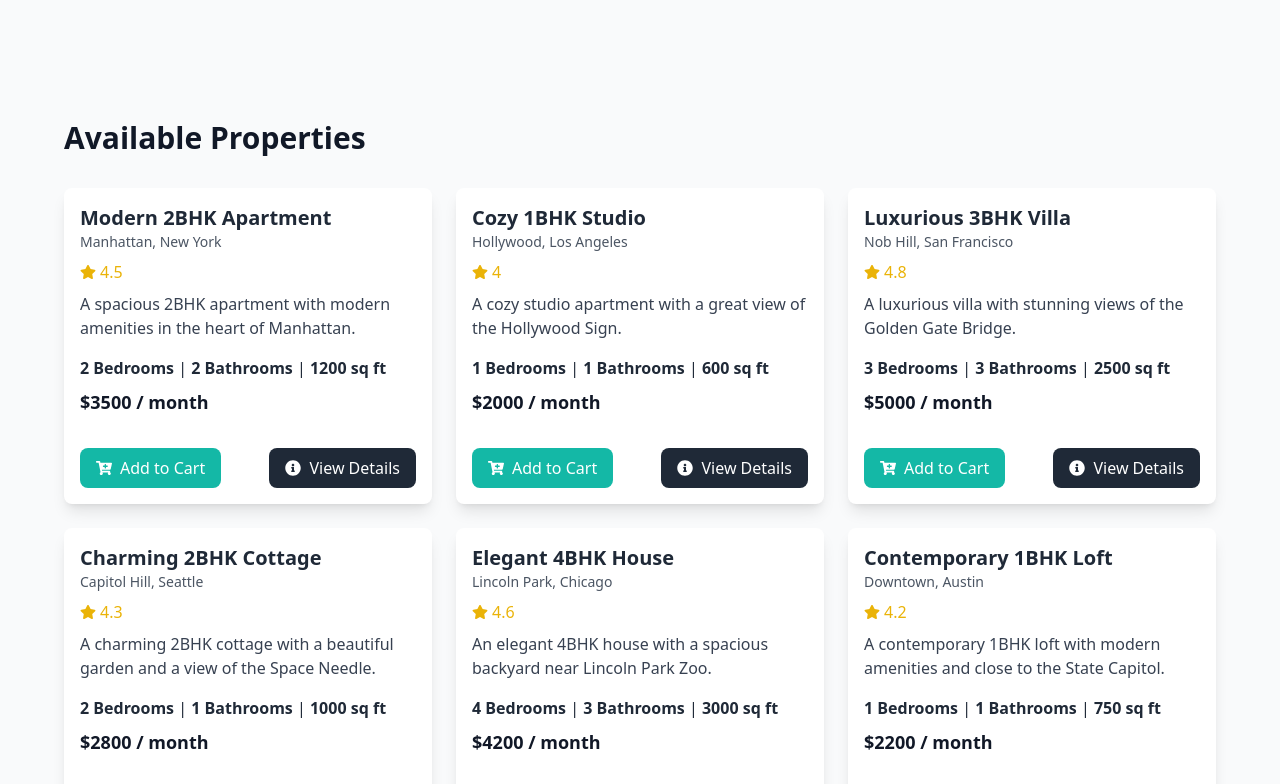
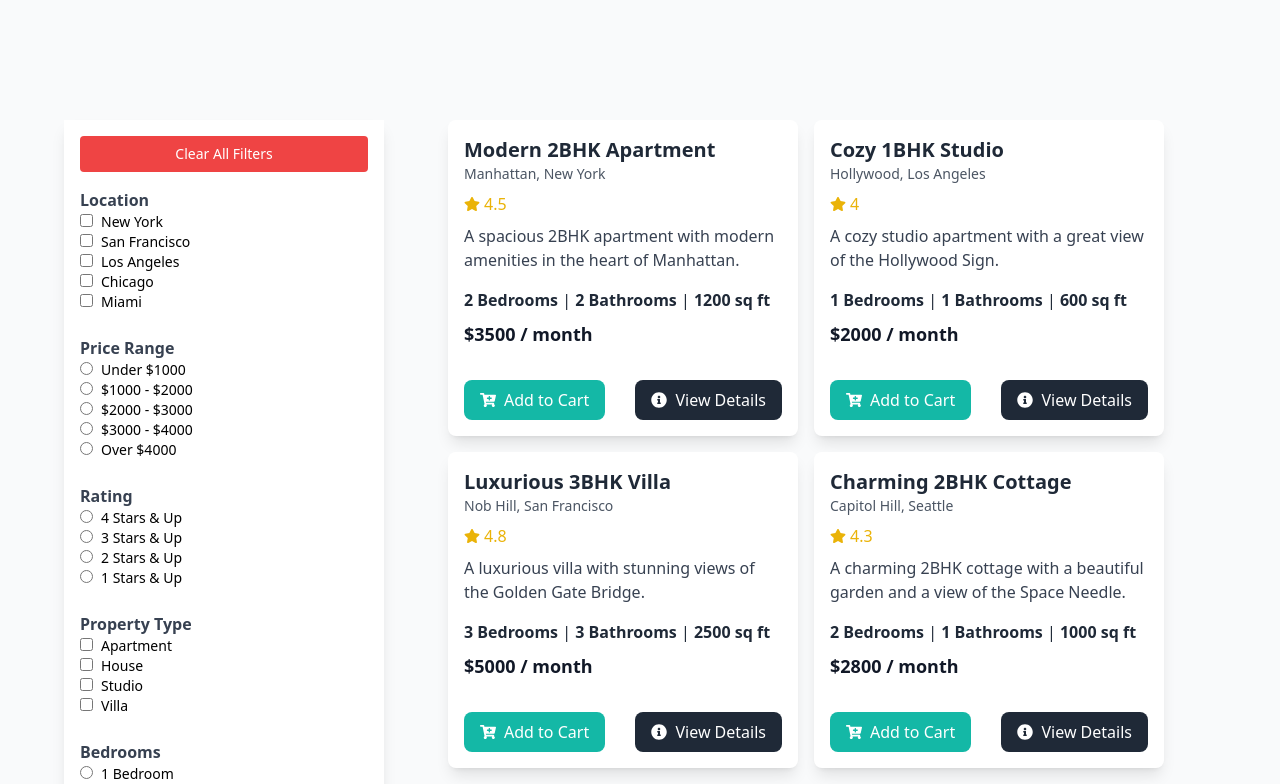
Before and after one commit to Ganesh-Patel/Rental-Plateform, a React (Vite) app: page / in a window 1280 px wide. Shown: the part 540-1324 px from the top of the page. Built offline with nearby package versions, Linux system fonts and the light colour scheme; no server answers.

Commit message:
Search and filters done

```diff
--- a/src/Components/AllPages/Properties/Properties.jsx
+++ b/src/Components/AllPages/Properties/Properties.jsx
@@ -1,15 +1,68 @@
-import React, { useContext } from 'react';
+import React, { useContext, useState } from 'react';
 import PropertyCard from './PropertyCard/PropertyCard';
-import {PropertiesContext} from '../../MyContext/PropertiesContext';
-
+import { PropertiesContext } from '../../MyContext/PropertiesContext';
+import { useSearch } from '../../MyContext/SearchContext';
+import FilterSidebar from '../../filters/FilterSidebar';
 
 function Properties() {
   const { properties } = useContext(PropertiesContext);
+  const { searchTerm } = useSearch();
+  const [filters, setFilters] = useState({
+    location: [],
+    price: '',
+    rating: '',
+    propertyType: [],
+    bedrooms: '',
+  });
+
+  const handleFilterChange = (updatedFilters) => {
+    setFilters(updatedFilters);
+  };
+
+  const filteredProperties = properties.filter((property) => {
+    const searchLower = searchTerm.toLowerCase();
+
+    const matchesSearchTerm = (
+      property.title.toLowerCase().includes(searchLower) ||
+      property.location.city.toLowerCase().includes(searchLower) ||
+      property.location.neighborhood.toLowerCase().includes(searchLower) ||
+      property.location.landmark.toLowerCase().includes(searchLower) ||
+      property.location.postalCode.toLowerCase().includes(searchLower) ||
+      property.price.toString().includes(searchTerm) ||
+      property.rating.toString().includes(searchTerm) ||
+      property.owner.name.toLowerCase().includes(searchLower) ||
+      property.owner.contact.toLowerCase().includes(searchLower) ||
+      property.owner.phone.includes(searchTerm) ||
+      property.listedBy.toLowerCase().includes(searchLower) ||
+      property.ownedBy.toLowerCase().includes(searchLower) ||
+      property.type.toLowerCase().includes(searchLower) ||
+      property.bedrooms.toString().includes(searchTerm) ||
+      property.bathrooms.toString().includes(searchTerm) ||
+      property.squareFeet.toString().includes(searchTerm) ||
+      property.availability.toLowerCase().includes(searchLower) ||
+      property.description.toLowerCase().includes(searchLower)
+    );
+
+    const matchesFilters = (
+      (filters.location.length === 0 || filters.location.includes(property.location.city)) &&
+      (filters.propertyType.length === 0 || filters.propertyType.includes(property.type)) &&
+      (filters.price === '' || property.price <= parseFloat(filters.price)) &&
+      (filters.rating === '' || property.rating >= parseFloat(filters.rating)) &&
+      (filters.bedrooms === '' || property.bedrooms >= parseInt(filters.bedrooms))
+    );
+
+    return matchesSearchTerm && matchesFilters;
+  });
+
   return (
-    <div className="max-w-7xl mx-auto py-12 px-4 sm:px-6 lg:px-8 mt-8">
-      <h2 className="text-3xl font-extrabold text-gray-900 mb-8">Available Properties</h2>
-      <div className="grid grid-cols-1 sm:grid-cols-2 lg:grid-cols-3 gap-6">
-        {properties.map((property, index) => (
+    <div className="flex gap-16 justify-between max-w-7xl mx-auto py-12 px-4 sm:px-6 lg:px-8 mt-8">
+      <div className="">
+        <FilterSidebar filters={filters} onFilterChange={handleFilterChange} />
+      </div>
+      <div className="flex-1">
+        <div className="flex flex-wrap gap-4 ">
+        {filteredProperties.length > 0 ? (
+            filteredProperties.map((property, index) => (
               <PropertyCard
                 key={index}
                 id={property.id}
@@ -22,7 +75,13 @@ function Properties() {
                 squareFeet={property.squareFeet}
                 description={property.description}
               />
-        ))}
+            ))
+          ) : (
+            <div className="flex items-center justify-center min-h-[200px] text-center text-gray-500">
+              <p className="text-lg font-semibold">Sorry, no properties found for the selected filters. Please adjust your filters or search terms.</p>
+            </div>
+          )}
+        </div>
       </div>
     </div>
   );
--- a/src/Components/AllPages/Properties/PropertyCard/PropertyCard.jsx
+++ b/src/Components/AllPages/Properties/PropertyCard/PropertyCard.jsx
@@ -44,7 +44,7 @@ function PropertyCard({ title, location, price, rating, bedrooms, bathrooms, squ
   };
 
   return (
-    <div className="bg-white p-4 rounded-lg shadow-lg transition-transform transform hover:scale-105 hover:shadow-xl">
+    <div className="bg-white p-4 rounded-lg shadow-lg transition-transform transform hover:scale-105 hover:shadow-xl w-[350px]">
       {/* Property Details */}
       <div className="flex flex-col items-start">
         <h2 className="text-xl font-bold text-gray-800">{title}</h2>
@@ -63,11 +63,11 @@ function PropertyCard({ title, location, price, rating, bedrooms, bathrooms, squ
       </div>
 
       {/* Buttons */}
-      <div className="flex justify-between items-center mt-4">
+      <div className="flex justify-between gap-4 items-center mt-4">
         {!fromCartPage ? (
           <>
             <button
-              className="bg-teal-500 text-white py-2 px-4 rounded-lg flex items-center hover:bg-teal-600 transition duration-300 ease-in-out"
+              className="bg-teal-500 text-white py-2 px-4 rounded-lg flex items-center hover:bg-teal-600 transition duration-300 ease-in-out "
               onClick={() => addToCart({ title, location, price, rating, bedrooms, bathrooms, squareFeet, description, id })}
             >
               <FaCartPlus className="mr-2" />
--- /dev/null
+++ b/src/Components/Data/filterOptions.js
@@ -0,0 +1,59 @@
+export const filterOptions = [
+  {
+    label: "Location",
+    type: "checkbox",
+    options: [
+      { value: "New York", label: "New York" },
+      { value: "San Francisco", label: "San Francisco" },
+      { value: "Los Angeles", label: "Los Angeles" },
+      { value: "Chicago", label: "Chicago" },
+      { value: "Miami", label: "Miami" },
+      // Add more locations as needed
+    ],
+  },
+  {
+    label: "Price Range",
+    type: "radio",
+    name: "price",
+    options: [
+      { value: "Under $1000", label: "Under $1000" },
+      { value: "$1000 - $2000", label: "$1000 - $2000" },
+      { value: "$2000 - $3000", label: "$2000 - $3000" },
+      { value: "$3000 - $4000", label: "$3000 - $4000" },
+      { value: "Over $4000", label: "Over $4000" },
+    ],
+  },
+  {
+    label: "Rating",
+    type: "radio",
+    name: "rating",
+    options: [
+      { value: "4 & Up", label: "4 Stars & Up" },
+      { value: "3 & Up", label: "3 Stars & Up" },
+      { value: "2 & Up", label: "2 Stars & Up" },
+      { value: "1 & Up", label: "1 Stars & Up" },
+    ],
+  },
+  {
+    label: "Property Type",
+    type: "checkbox",
+    options: [
+      { value: "Apartment", label: "Apartment" },
+      { value: "House", label: "House" },
+      { value: "Studio", label: "Studio" },
+      { value: "Villa", label: "Villa" },
+      // Add more property types as needed
+    ],
+  },
+  {
+    label: "Bedrooms",
+    type: "radio",
+    name: "bedrooms",
+    options: [
+      { value: "1", label: "1 Bedroom" },
+      { value: "2", label: "2 Bedrooms" },
+      { value: "3", label: "3 Bedrooms" },
+      { value: "4", label: "4+ Bedrooms" },
+    ],
+  },
+];
--- a/src/Components/Footer/Footer.jsx
+++ b/src/Components/Footer/Footer.jsx
@@ -4,7 +4,7 @@ import logo from '../../assets/totality_logo.png';
 
 function Footer() {
   return (
-    <footer className="bg-black text-gray-300 py-8">
+    <footer className="bg-black text-gray-300 py-8  w-full">
       <div className="max-w-7xl mx-auto px-4 sm:px-6 lg:px-8">
         {/* Container for the sections */}
         <div className="flex flex-wrap justify-center md:justify-between items-start space-y-8 md:space-y-0">
--- a/src/Components/Header/Nav/Nav.jsx
+++ b/src/Components/Header/Nav/Nav.jsx
@@ -2,8 +2,11 @@ import React, { useState } from 'react';
 import { Link, useLocation } from 'react-router-dom';
 import { FiHome, FiShoppingCart, FiUser, FiList, FiSearch } from 'react-icons/fi';
 import logo from '../../../assets/totality_logo.png';
+import { useSearch } from '../../MyContext/SearchContext';
+
 
 function Nav() {
+    const { searchTerm, setSearchTerm } = useSearch();
     const [isOpen, setIsOpen] = useState(false);
     const location = useLocation();
 
@@ -26,6 +29,8 @@ function Nav() {
                             <input
                                 type="search"
                                 placeholder="Search..."
+                                value={searchTerm}
+                                onChange={(e) => setSearchTerm(e.target.value)}
                                 className="bg-gray-500 text-gray-100 rounded-full pl-10 pr-3 py-2 focus:outline-none focus:shadow-outline w-64 h-8"
                             />
                             <span className="absolute inset-y-0 left-0 flex items-center pl-3">
--- a/src/Components/Home/home.jsx
+++ b/src/Components/Home/home.jsx
@@ -1,15 +1,18 @@
 import React from 'react';
 import Features from '../AllPages/Features/Features.jsx';
 import Properties from '../AllPages/Properties/Properties.jsx';
+import { useNavigate } from 'react-router-dom';
+import FilterSidebar from '../filters/FilterSidebar.jsx';
 
 function Home() {
+  const navigate=useNavigate()
   return (
     <div className="bg-slate-100 min-h-screen flex flex-col mt-8">
       {/* Hero Section */}
       <section className="bg-teal-500 text-white h-64 flex flex-col justify-center items-center text-center">
         <h1 className="text-4xl font-bold mb-4">Welcome to Our Real Estate Platform</h1>
         <p className="text-lg mb-6">Find your dream property with ease.</p>
-        <button className="bg-white text-teal-500 px-6 py-2 rounded-lg font-medium">
+        <button className="bg-white text-teal-500 px-6 py-2 rounded-lg font-medium" onClick={() => navigate('/properties') }>
           Get Started
         </button>
       </section>
@@ -20,6 +23,7 @@ function Home() {
 
       {/* Featured Properties Section */}
       <section className="py-12 px-4 sm:px-6 lg:px-8 bg-gray-50">
+
        <Properties />
       </section>
 
--- /dev/null
+++ b/src/Components/MyContext/SearchContext.jsx
@@ -0,0 +1,17 @@
+import React, { createContext, useContext, useState } from 'react';
+
+const SearchContext = createContext();
+
+export function useSearch() {
+    return useContext(SearchContext);
+}
+
+export function SearchProvider({ children }) {
+    const [searchTerm, setSearchTerm] = useState('');
+
+    return (
+        <SearchContext.Provider value={{ searchTerm, setSearchTerm }}>
+            {children}
+        </SearchContext.Provider>
+    );
+}
--- /dev/null
+++ b/src/Components/filters/FilterSidebar.jsx
@@ -0,0 +1,118 @@
+import React, { useState } from 'react';
+import { filterOptions } from '../Data/filterOptions'; // Adjust the path as necessary
+
+const FilterSidebar = ({ filters = {}, onFilterChange }) => {
+  const [showAll, setShowAll] = useState({
+    location: false,
+    propertyType: false,
+  });
+
+  const handleFilterChange = (filterType, value) => {
+    const updatedFilters = { ...filters };
+
+    if (filterType === 'location' || filterType === 'propertyType') {
+      if (!Array.isArray(updatedFilters[filterType])) {
+        updatedFilters[filterType] = [];
+      }
+
+      if (updatedFilters[filterType].includes(value)) {
+        updatedFilters[filterType] = updatedFilters[filterType].filter((item) => item !== value);
+      } else {
+        updatedFilters[filterType].push(value);
+      }
+    } else {
+      const filterName = filterType.replace(/[\s_.,]+/g, '').toLowerCase();
+      updatedFilters[filterName] = value;
+    }
+
+    onFilterChange(updatedFilters);
+  };
+
+  const clearAllFilters = () => {
+    onFilterChange({
+      location: [],
+      price: '',
+      rating: '',
+      propertyType: [],
+      bedrooms: '',
+    });
+  };
+
+  const renderOptions = (options, type, filterType) => {
+    if (!Array.isArray(options)) {
+      return null;
+    }
+
+    if (type === 'checkbox') {
+      return options.map((option, index) => (
+        <label key={index} className="block text-sm">
+          <input
+            type="checkbox"
+            className="mr-2"
+            onChange={() => handleFilterChange(filterType, option.value)}
+            checked={filters[filterType]?.includes(option.value) || false}
+          />
+          {option.label}
+        </label>
+      ));
+    }
+
+    if (type === 'radio') {
+      return options.map((option, index) => (
+        <label key={index} className="block text-sm">
+          <input
+            type="radio"
+            className="mr-2"
+            name={filterType}
+            onChange={() => handleFilterChange(filterType, option.value)}
+            checked={filters[filterType] === option.value}
+          />
+          {option.label}
+        </label>
+      ));
+    }
+
+    return null;
+  };
+
+  return (
+    <div className="h-[calc(100vh-8vh)] w-[25vw] overflow-y-auto bg-white shadow-lg p-4">
+      <button
+        className="mb-4 p-2 w-full bg-red-500 text-white text-sm rounded"
+        onClick={clearAllFilters}
+      >
+        Clear All Filters
+      </button>
+      {filterOptions.map((filter, index) => {
+        const isExpandable = filter.label === 'Location' || filter.label === 'Property Type';
+        const showMore = showAll[filter.label.toLowerCase().replace(' ', '')];
+
+        return (
+          <div key={index} className="mb-6">
+            <h3 className="font-semibold text-gray-700">{filter.label}</h3>
+            {renderOptions(
+              filter.options.slice(0, showMore ? filter.options.length : 5),
+              filter.type,
+              filter.label.toLowerCase().replace(' ', '')
+            )}
+            {isExpandable && filter.options.length > 5 && (
+              <button
+                className="mt-2 text-blue-500 text-sm"
+                onClick={() =>
+                  setShowAll((prevState) => ({
+                    ...prevState,
+                    [filter.label.toLowerCase().replace(' ', '')]: !showMore,
+                  }))
+                }
+              >
+                {showMore ? 'See Less' : 'See More'}
+              </button>
+            )}
+          </div>
+        );
+      })}
+    </div>
+  );
+};
+
+export default FilterSidebar;
--- a/src/main.jsx
+++ b/src/main.jsx
@@ -10,6 +10,7 @@ import { AuthProvider } from './Components/MyContext/Authcontext.jsx';
 import { ToastContainer } from 'react-toastify';
 import 'react-toastify/dist/ReactToastify.css';
 import { BookingProvider } from './Components/MyContext/BookingContext.jsx'
+import { SearchProvider } from './Components/MyContext/SearchContext';
 
 console.log(properties)
 
@@ -22,6 +23,7 @@ createRoot(document.getElementById('root')).render(
         autoClose={2000}
       />
       <AuthProvider>
+        <SearchProvider>
         <PropertiesContext.Provider value={{ properties }}>
           <BookingProvider>
             <CartProvider >
@@ -29,6 +31,7 @@ createRoot(document.getElementById('root')).render(
             </CartProvider>
           </BookingProvider>
         </PropertiesContext.Provider>
+        </SearchProvider>
       </AuthProvider>
 
     </Router>
```
Also changed, not shown: src/Components/AllPages/Account/Account.jsx (+4 -4 lines). Lines whose indentation alone changed are shown as unchanged.
